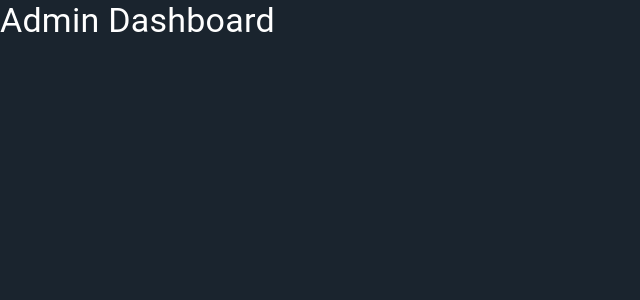
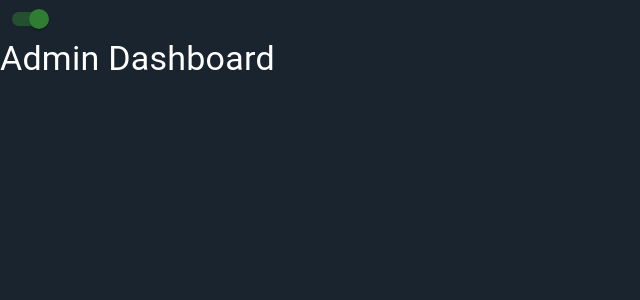
Before and after one commit to sarvdavoudi/authentication, a Next.js app: page /adminDashboard in a window 1280 px wide. Shown: the top 300 px of the page, without its empty margins (0-640 px from the left). Built offline with nearby package versions, Linux system fonts and the light colour scheme.

Commit message:
update:use layout for all dashboards

```diff
--- a/src/pages/adminDashboard/index.jsx
+++ b/src/pages/adminDashboard/index.jsx
@@ -1,10 +1,13 @@
+import Layout from "@/components/Layout/Layout";
 import { Typography } from "@mui/material";
 import React from "react";
 
 const index = () => {
   return (
     <>
-      <Typography variant="h4">Admin Dashboard</Typography>
+      <Layout>
+        <Typography variant="h4">Admin Dashboard</Typography>
+      </Layout>
     </>
   );
 };
--- a/src/pages/userDashboard/index.jsx
+++ b/src/pages/userDashboard/index.jsx
@@ -1,6 +1,7 @@
 import React, { useEffect, useState } from "react";
 import { Typography } from "@mui/material";
 import { jwtDecode } from "jwt-decode";
+import Layout from "@/components/Layout/Layout";
 
 const Index = () => {
   const [showUserName, setShowUserName] = useState("");
@@ -15,7 +16,9 @@ const Index = () => {
   }, []);
   return (
     <>
-      <Typography>welcome {showUserName}</Typography>
+      <Layout>
+        <Typography>welcome {showUserName}</Typography>
+      </Layout>
     </>
   );
 };
```
